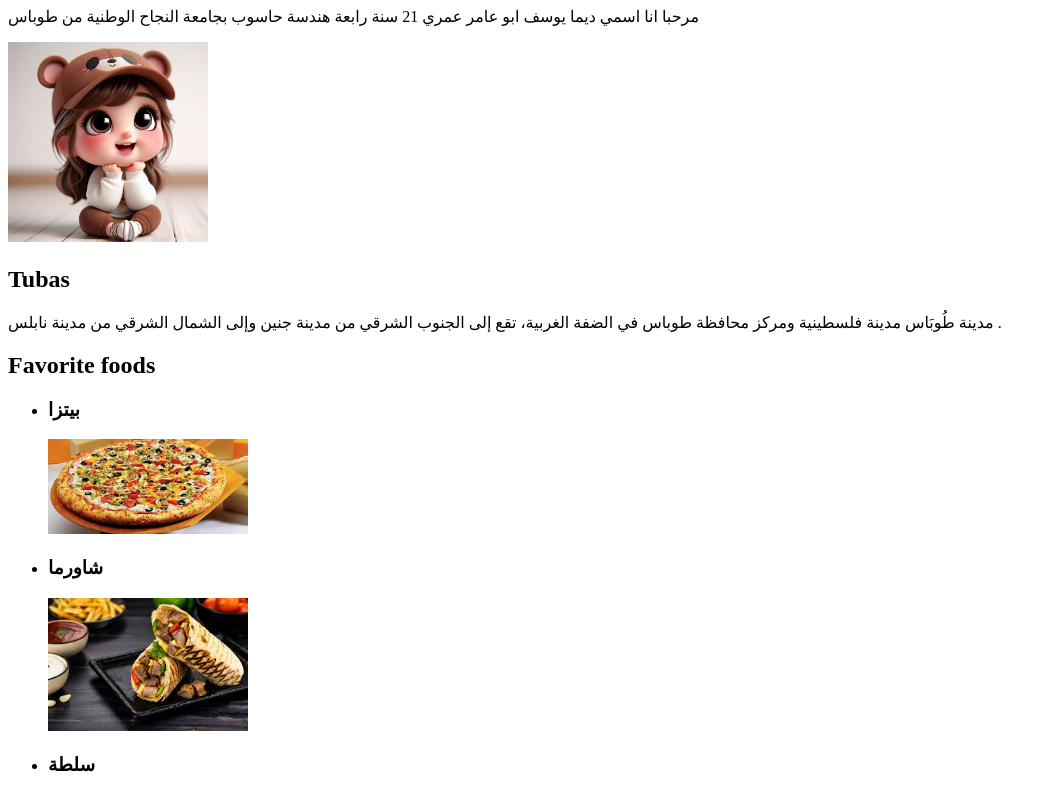
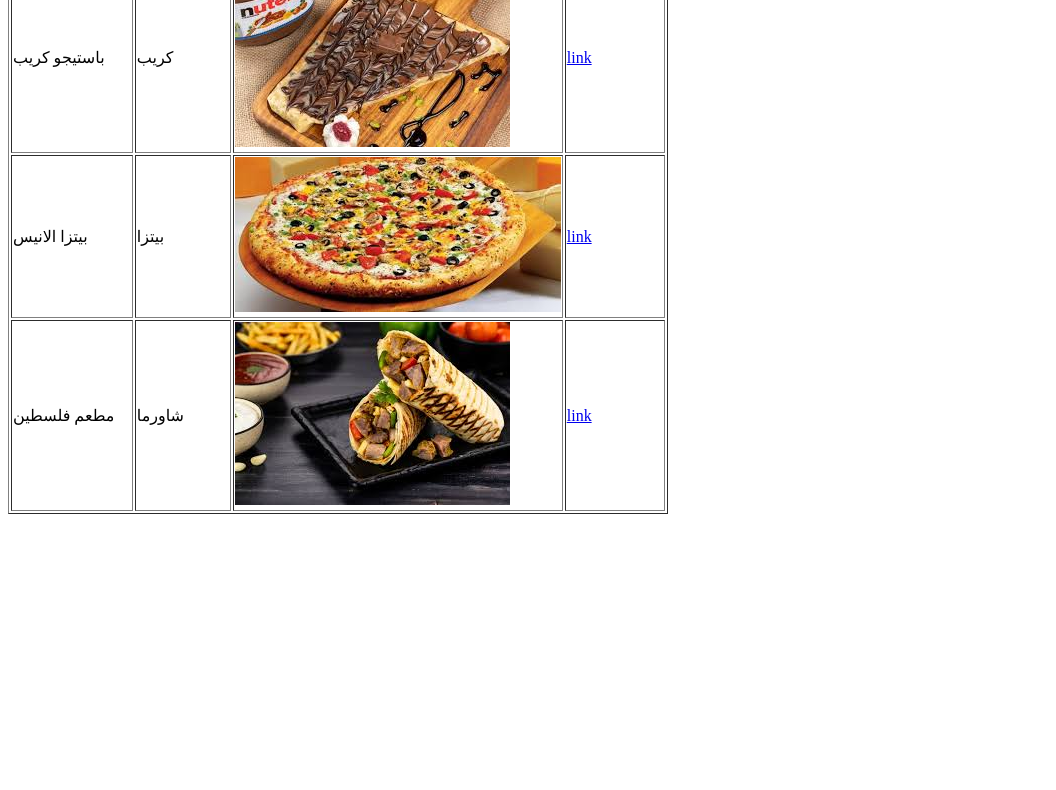
Before and after one commit to deemadaraghmeh12/task1, a plain HTML site: page index.html in a window 1280 px wide. Shown: the part 73-863 px from the top of the page, without its empty margins (0-1056 px from the left). After the commit the page ends 800 px from the top, so only its background shows below. Drawn offline with Linux system fonts and the light colour scheme.

Commit message:
Add files via upload
يي

```diff
--- a/index.html
+++ b/index.html
@@ -1,53 +1,62 @@
 <!DOCTYPE html>
-<html >
-<head> </head>
+<html lang="en">
+<head>
+  <meta charset="UTF-8">
+  <meta name="viewport" content="width=device-width, initial-scale=1.0">
+  <title>Document</title>
+</head>
 <body>
-    <h1>Deema Daraghmeh</h1>
-    <p>
-    مرحبا انا اسمي ديما يوسف ابو عامر عمري 21  سنة رابعة هندسة حاسوب بجامعة النجاح الوطنية  من طوباس
+  <table border="1">
 
-    </p>
-    <p></p>
+    <thead>
 
 
-    <img
-    src="image/رمزيات-بنات-انمي-كيوت-للبروفايل-10.jpg"
-    width="200px"
-    alt="صورة بنت "
-    />
-    <p></p>
-    <h2>Tubas</h2>
-    <p >مدينة طُوبَاس مدينة فلسطينية ومركز محافظة طوباس في الضفة الغربية، تقع إلى الجنوب الشرقي من مدينة جنين وإلى الشمال الشرقي من مدينة نابلس .</p>
-    <P></P>
-    <h2>Favorite foods</h2>
-    <ul>
-       <li>
-        <h3>بيتزا</h3>
-         <img
-         src="image/download (1).jpeg"
-         width="200px"
-         alt="صورة بيتزا"
-         />
-       </li>
+    <tr>
+      <th>Restaurant name</th>
+      <th>Favorite food</th>
+      <th>image</th>
+      <th>Facebook link</th>
+    </tr>
 
+    </thead>
 
-       <li>
-        <h3>شاورما</h3>
-        <img
-        src="image/download.jpeg"
-        width="200px"
-        alt="صورة شاورما"
-        />
-       </li>
+    <tbody>
+      <tr>
+        <td>باستيجو كريب</td>
+        <td>كريب</td>
+        <td>
+          <img src="image/images.jpg" alt="صورة كريب بالنوتيلا"/>
+        </td>
+        <td>
+          <a href="https://www.facebook.com/share/12GCRxZ6etq/">link </a>
+        </td>
+      </tr>
+      <tr>
+        <td>بيتزا الانيس</td>
+        <td>بيتزا</td>
+        <td>
+          <img src="image/download (1).jpeg" alt="صورة بيتزا"/>
+        </td>
+        <td>
+          <a href="https://www.facebook.com/share/14vnxRCGoGM/">link</a>
+        </td>
+      </tr>
+      <tr>
+        <td>مطعم فلسطين</td>
+        <td>شاورما</td>
+        <td>
+          <img src="image/download.jpeg" alt="شاورما"/>
+        </td>
+        <td>
+          <a href="https://www.facebook.com/share/16FyHyFhgt/">link</a>
+        </td>
+      </tr>
 
-       <li>
-        <h3>سلطة</h3>
-        <img
-        src="image/1ff5a18fad5937c024e7e6d876fc3b25_w750_h500.jpg"
-        width="200px"
-        alt="صورة طبق سلطة "
-        />
-       </li>
-    </ul>
+    </tbody>
+
+    <tfoot>
+
+    </tfoot>
+  </table>
 </body>
 </html>
```
Also changed, not shown: contact.html (deleted, +0 -21 lines), image/images.jpg (added).
